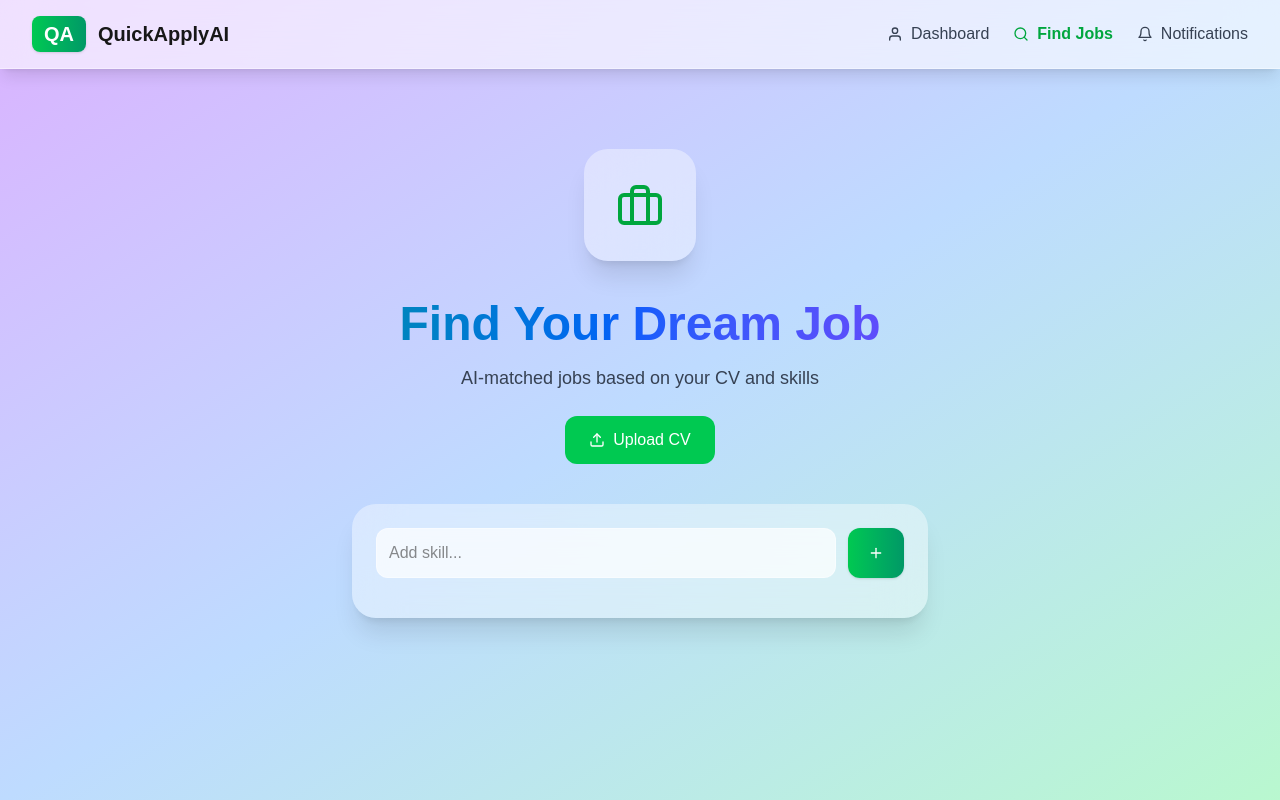
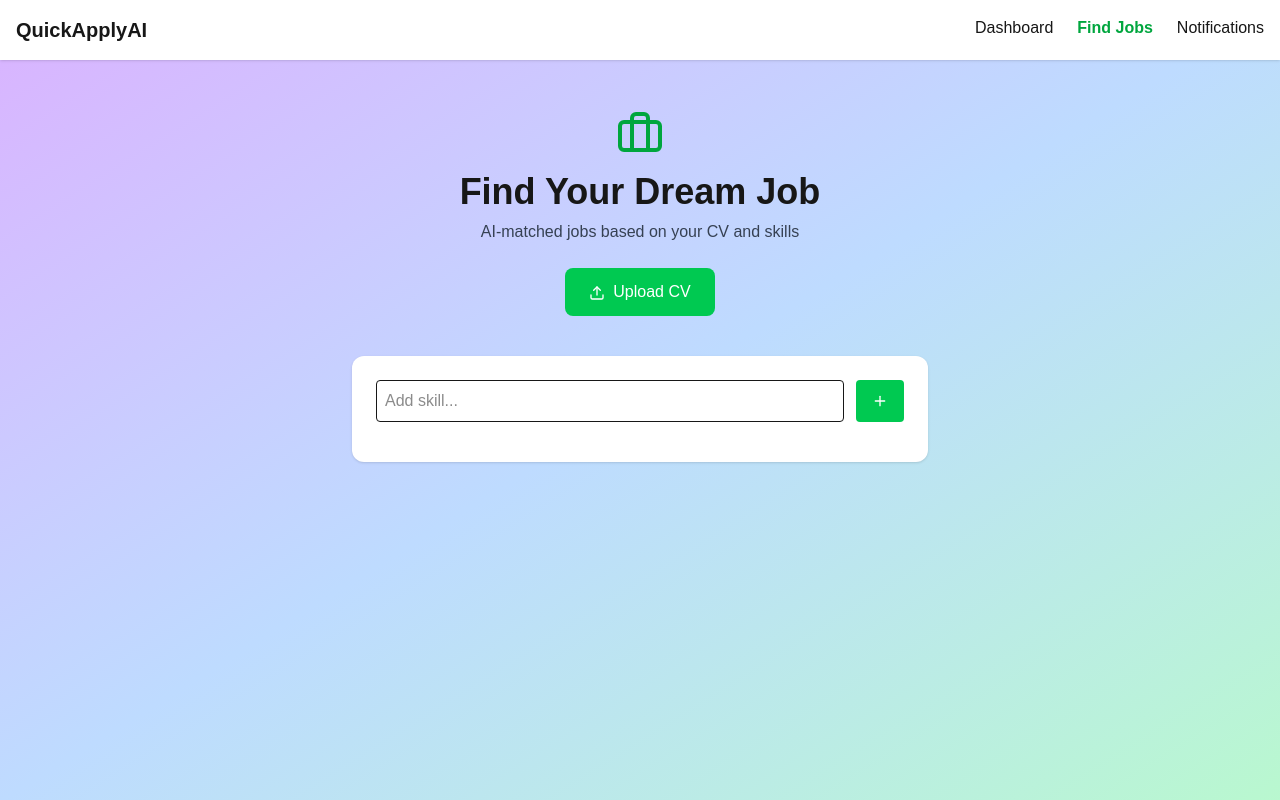
Before and after one commit to HudsonWayne/SignLanguageConvetor, a Next.js app in the folder Desktop/FastApplyAi/fastapplyai/: page /find-jobs in a window 1280 px wide. Built offline with nearby package versions, Linux system fonts and the light colour scheme.

Commit message:
]initial commit

```diff
--- a/Desktop/FastApplyAi/fastapplyai/src/app/find-jobs/page.tsx
+++ b/Desktop/FastApplyAi/fastapplyai/src/app/find-jobs/page.tsx
@@ -4,7 +4,6 @@ import Link from "next/link";
 import { useEffect, useState } from "react";
 import { FiSearch, FiMapPin, FiX, FiPlus, FiUser, FiBell, FiBriefcase, FiUpload } from "react-icons/fi";
 
-/* ================= TYPES ================= */
 interface Job {
   title: string;
   company: string;
@@ -15,18 +14,15 @@ interface Job {
   match?: number;
 }
 
-/* ================= PAGE ================= */
 export default function FindJobsPage() {
   const [jobs, setJobs] = useState<Job[]>([]);
   const [loading, setLoading] = useState(false);
   const [skills, setSkills] = useState<string[]>([]);
   const [skillInput, setSkillInput] = useState("");
-  const [mounted, setMounted] = useState(false);
   const [cvUploaded, setCvUploaded] = useState(false);
 
-  /* ================= LOAD LOCAL DATA ================= */
+  /* ================= LOAD DATA ================= */
   useEffect(() => {
-    setMounted(true);
     const savedSkills = localStorage.getItem("skills");
     const savedCV = localStorage.getItem("cvText");
 
@@ -34,32 +30,11 @@ export default function FindJobsPage() {
     if (savedCV) setCvUploaded(true);
   }, []);
 
-  /* ================= UPLOAD CV ================= */
-  const handleCVUpload = async (file: File) => {
-    const formData = new FormData();
-    formData.append("file", file);
-
-    try {
-      const res = await fetch("/api/upload-cv", { method: "POST", body: formData });
-      const data = await res.json();
-
-      if (data.text) {
-        localStorage.setItem("cvText", data.text); // store parsed CV
-        setCvUploaded(true);
-        alert("CV uploaded successfully!");
-      } else {
-        alert("Failed to upload CV.");
-      }
-    } catch (e) {
-      console.error(e);
-      alert("Error uploading CV.");
-    }
-  };
-
   /* ================= FETCH JOBS ================= */
   const fetchJobs = async () => {
     setLoading(true);
-    const cvText = localStorage.getItem("cvText") || "";
+
+    const cvText = localStorage.getItem("cvText");
 
     if (!cvText) {
       alert("Please upload your CV first.");
@@ -71,25 +46,33 @@ export default function FindJobsPage() {
       const res = await fetch("/api/search-jobs", {
         method: "POST",
         headers: { "Content-Type": "application/json" },
-        body: JSON.stringify({ cvText, keywords: skills }),
+        body: JSON.stringify({
+          cvText,
+          keywords: skills,
+        }),
       });
 
       const data: Job[] = await res.json();
-      setJobs(data.filter((job) => (job.match || 0) >= 30));
-    } catch (e) {
-      console.error(e);
+
+      setJobs(data);
+    } catch (err) {
+      console.error(err);
       alert("Failed to fetch jobs.");
     }
+
     setLoading(false);
   };
 
   /* ================= APPLY ================= */
-  const applyJob = (job: Job) => window.open(job.link, "_blank");
+  const applyJob = (job: Job) => {
+    window.open(job.link, "_blank");
+  };
 
-  /* ================= ADD/REMOVE SKILLS ================= */
+  /* ================= SKILLS ================= */
   const addSkill = () => {
     const s = skillInput.trim().toLowerCase();
     if (!s || skills.includes(s)) return;
+
     const updated = [...skills, s];
     setSkills(updated);
     localStorage.setItem("skills", JSON.stringify(updated));
@@ -102,92 +85,77 @@ export default function FindJobsPage() {
     localStorage.setItem("skills", JSON.stringify(updated));
   };
 
+  /* ================= AUTO FETCH ================= */
   useEffect(() => {
-    if (mounted && cvUploaded) fetchJobs();
-  }, [mounted, cvUploaded]);
-
-  if (!mounted)
-    return <div className="flex items-center justify-center min-h-screen text-gray-700 text-xl">Loading...</div>;
+    if (cvUploaded) fetchJobs();
+  }, [cvUploaded]);
 
   return (
-    <div className="min-h-screen relative overflow-hidden bg-gradient-to-br from-purple-300 via-blue-200 to-green-200">
+    <div className="min-h-screen bg-gradient-to-br from-purple-300 via-blue-200 to-green-200">
+
       {/* NAVBAR */}
-      <nav className="relative z-50 backdrop-blur-xl bg-white/60 border-b border-white/40 shadow-lg">
-        <div className="max-w-7xl mx-auto px-8 py-4 flex justify-between items-center">
-          <div className="flex items-center gap-3 font-bold text-xl">
-            <div className="bg-gradient-to-r from-green-500 to-emerald-600 text-white px-3 py-1 rounded-lg shadow">QA</div>
-            QuickApplyAI
-          </div>
-          <div className="flex gap-6 items-center text-gray-700 font-medium">
-            <Link href="/dashboard">
-              <div className="flex gap-2 items-center hover:text-green-600 transition"><FiUser /> Dashboard</div>
-            </Link>
-            <Link href="/find-jobs">
-              <div className="flex gap-2 items-center text-green-600 font-semibold"><FiSearch /> Find Jobs</div>
-            </Link>
-            <Link href="/notifications">
-              <div className="flex gap-2 items-center hover:text-green-600 transition"><FiBell /> Notifications</div>
-            </Link>
-          </div>
+      <nav className="bg-white shadow p-4 flex justify-between">
+        <div className="font-bold text-xl">QuickApplyAI</div>
+        <div className="flex gap-6">
+          <Link href="/dashboard">Dashboard</Link>
+          <Link href="/find-jobs" className="text-green-600 font-bold">Find Jobs</Link>
+          <Link href="/notifications">Notifications</Link>
         </div>
       </nav>
 
       {/* HERO */}
-      <div className="relative z-10 text-center mt-20">
-        <div className="inline-block p-8 rounded-3xl bg-white/40 backdrop-blur-xl shadow-xl">
+      <div className="text-center mt-12">
         <FiBriefcase className="text-5xl text-green-600 mx-auto" />
-        </div>
-        <h1 className="text-5xl font-bold mt-8 bg-gradient-to-r from-green-600 via-blue-600 to-purple-600 bg-clip-text text-transparent">
+        <h1 className="text-4xl font-bold mt-4">
           Find Your Dream Job
         </h1>
-        <p className="text-gray-700 mt-4 text-lg">AI-matched jobs based on your CV and skills</p>
+        <p className="text-gray-700 mt-2">
+          AI-matched jobs based on your CV and skills
+        </p>
 
-        {/* CV Upload */}
         {!cvUploaded && (
-          <div className="mt-6 flex justify-center gap-3">
-            <label className="bg-green-500 text-white px-6 py-3 rounded-xl cursor-pointer flex items-center gap-2 hover:scale-105 transition">
-              <FiUpload /> Upload CV
-              <input
-                type="file"
-                accept="application/pdf"
-                className="hidden"
-                onChange={(e) => e.target.files && handleCVUpload(e.target.files[0])}
-              />
-            </label>
-          </div>
+          <Link href="/upload-cv">
+            <button className="mt-6 bg-green-500 text-white px-6 py-3 rounded-lg">
+              <FiUpload className="inline mr-2" />
+              Upload CV
+            </button>
+          </Link>
         )}
       </div>
 
       {/* SKILLS */}
-      <div className="relative z-10 max-w-xl mx-auto mt-10">
-        <div className="bg-white/40 backdrop-blur-xl rounded-3xl shadow-xl p-6">
+      <div className="max-w-xl mx-auto mt-10 bg-white p-6 rounded-xl shadow">
         <div className="flex gap-3">
           <input
             value={skillInput}
             onChange={(e) => setSkillInput(e.target.value)}
             placeholder="Add skill..."
-              className="flex-1 p-3 rounded-xl border border-white/40 focus:ring-2 focus:ring-green-400 outline-none bg-white/70"
+            className="flex-1 border p-2 rounded"
           />
-            <button onClick={addSkill} className="bg-gradient-to-r from-green-500 to-emerald-600 text-white px-5 rounded-xl hover:scale-110 transition shadow">
+          <button
+            onClick={addSkill}
+            className="bg-green-500 text-white px-4 rounded"
+          >
             <FiPlus />
           </button>
         </div>
+
         <div className="flex flex-wrap gap-2 mt-4">
           {skills.map((s) => (
-              <div key={s} className="bg-gradient-to-r from-green-500 to-emerald-600 text-white px-4 py-1 rounded-full flex items-center gap-2 shadow hover:scale-110 transition">
-                {s} <FiX onClick={() => removeSkill(s)} className="cursor-pointer" />
+            <div key={s} className="bg-green-500 text-white px-3 py-1 rounded-full flex items-center gap-2">
+              {s}
+              <FiX className="cursor-pointer" onClick={() => removeSkill(s)} />
             </div>
           ))}
-          </div>
         </div>
       </div>
 
       {/* SEARCH BUTTON */}
       {cvUploaded && (
-        <div className="relative z-10 text-center mt-10">
+        <div className="text-center mt-6">
           <button
             onClick={fetchJobs}
-            className="bg-gradient-to-r from-green-500 via-blue-500 to-purple-500 text-white px-12 py-4 rounded-2xl font-bold text-lg shadow-xl hover:scale-110 transition"
+            className="bg-blue-500 text-white px-8 py-3 rounded-lg"
           >
             Refresh Jobs
           </button>
@@ -195,35 +163,30 @@ export default function FindJobsPage() {
       )}
 
       {/* RESULTS */}
-      <div className="relative z-10 max-w-7xl mx-auto mt-16 pb-20">
-        {loading && <div className="text-center text-xl font-semibold">Finding perfect jobs...</div>}
+      <div className="max-w-6xl mx-auto mt-12 grid md:grid-cols-3 gap-6 pb-20">
+        {loading && <p className="text-center col-span-3">Finding jobs...</p>}
+
         {!loading && jobs.length === 0 && cvUploaded && (
-          <div className="text-center text-xl font-semibold text-gray-600">No jobs found</div>
+          <p className="text-center col-span-3">No jobs found</p>
         )}
 
-        <div className="grid md:grid-cols-3 gap-8">
         {jobs.map((job, i) => (
-            <div key={i} className="bg-white/50 backdrop-blur-xl rounded-3xl p-6 shadow-xl hover:shadow-2xl hover:scale-[1.03] transition">
-              <h2 className="font-bold text-xl">{job.title}</h2>
+          <div key={i} className="bg-white p-6 rounded-xl shadow">
+            <h2 className="font-bold text-lg">{job.title}</h2>
             <p className="text-gray-600">{job.company}</p>
-              <div className="flex gap-2 mt-2 text-gray-600 text-sm"><FiMapPin /> {job.location}</div>
+            <div className="flex gap-2 text-sm text-gray-600 mt-2">
+              <FiMapPin /> {job.location}
+            </div>
+
             {job.match && (
-                <div className="mt-4">
-                  <div className="flex justify-between text-sm">
-                    <span>Match</span>
-                    <span className="font-bold text-green-600">{job.match}%</span>
-                  </div>
-                  <div className="bg-gray-200 rounded-full h-3 mt-1">
-                    <div
-                      className="bg-gradient-to-r from-green-400 via-blue-500 to-purple-500 h-3 rounded-full"
-                      style={{ width: `${job.match}%` }}
-                    />
-                  </div>
-                </div>
+              <p className="mt-2 font-semibold text-green-600">
+                Match: {job.match}%
+              </p>
             )}
+
             <button
               onClick={() => applyJob(job)}
-                className="mt-6 w-full bg-gradient-to-r from-green-500 to-emerald-600 text-white py-3 rounded-xl font-semibold hover:scale-105 transition shadow"
+              className="mt-4 w-full bg-green-500 text-white py-2 rounded"
             >
               Apply Now
             </button>
@@ -231,6 +194,5 @@ export default function FindJobsPage() {
         ))}
       </div>
     </div>
-    </div>
   );
 }
```
Lines whose indentation alone changed are shown as unchanged.
